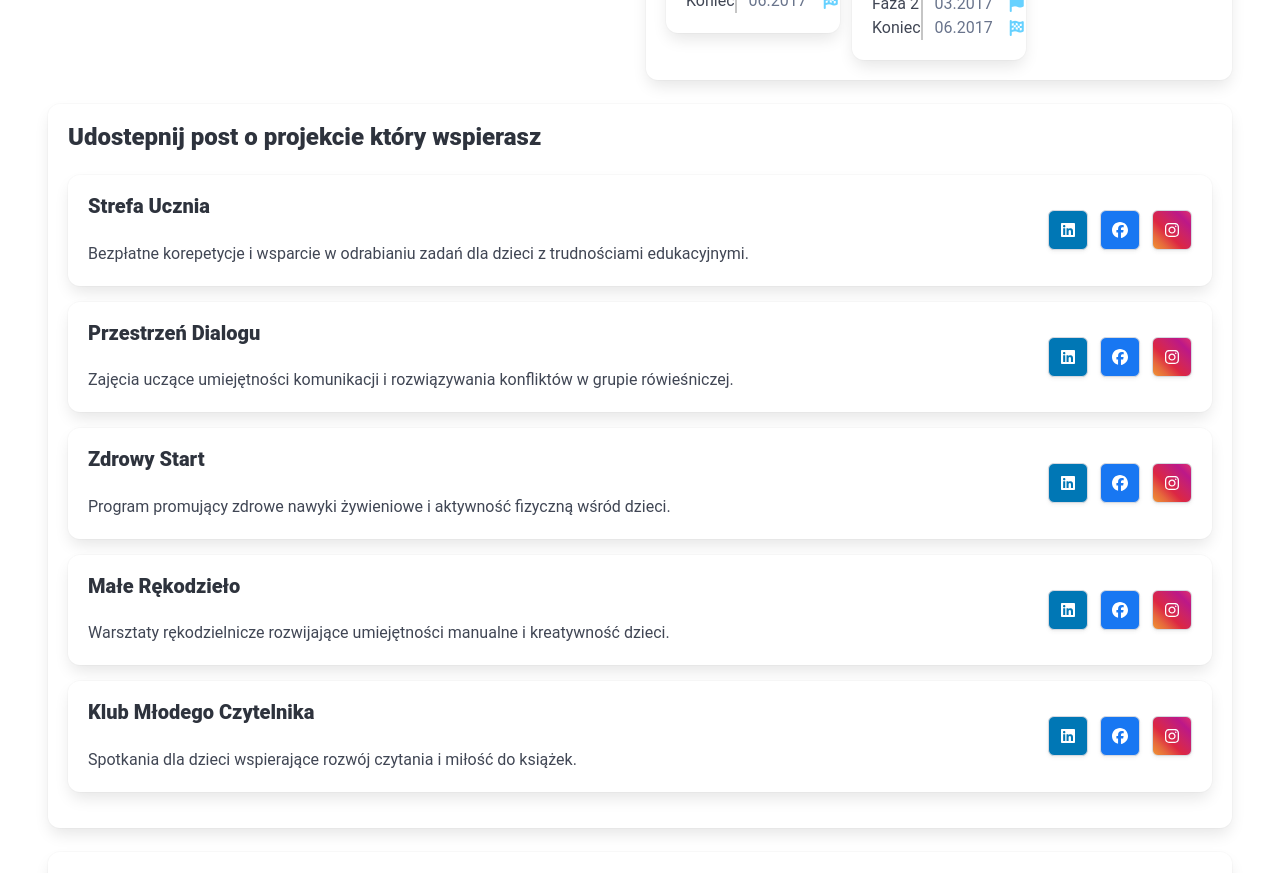
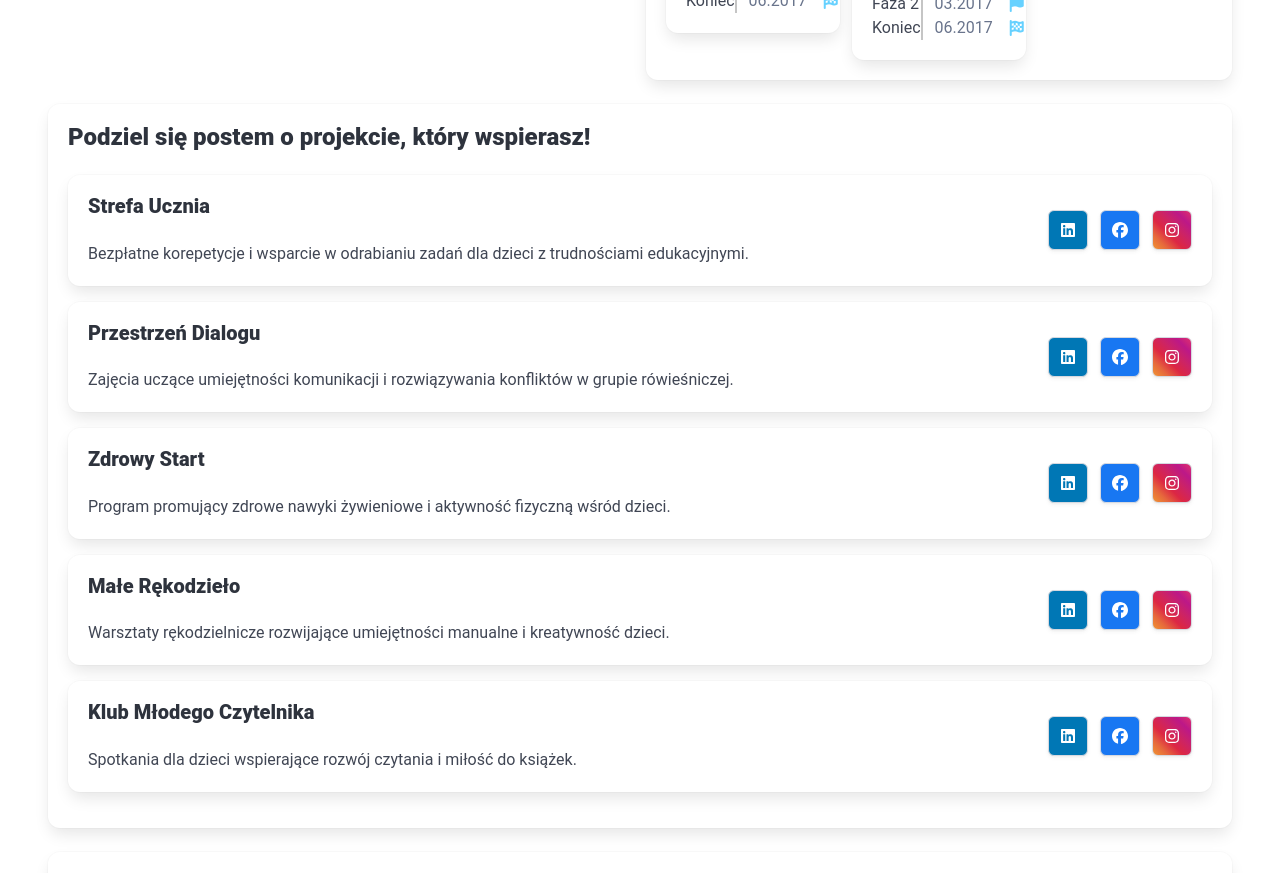
Before and after one commit to jakubsomonday/hackyeah2024, a React (Create React App) app in the folder client/: page /portal in a window 1280 px wide. Shown: the part 880-1753 px from the top of the page. Built offline with nearby package versions, Linux system fonts and the light colour scheme.

Commit message:
improve copy

```diff
--- a/client/src/ProjectListWithShare.tsx
+++ b/client/src/ProjectListWithShare.tsx
@@ -23,7 +23,7 @@ const ProjectListWithShare: React.FC<ProjectListWithShareProps> = ({
 }) => {
   return (
     <div className='box'>
-      <h1 className='title is-4'>Udostepnij post o projekcie który wspierasz</h1>
+      <h1 className='title is-4'>Podziel się postem o projekcie, który wspierasz!</h1>
       {projects.map((project, index) => (
         <div key={index} className='box is-flex is-align-items-center is-justify-content-space-between mb-4'>
           <div className='is-flex-grow-1'>
```
